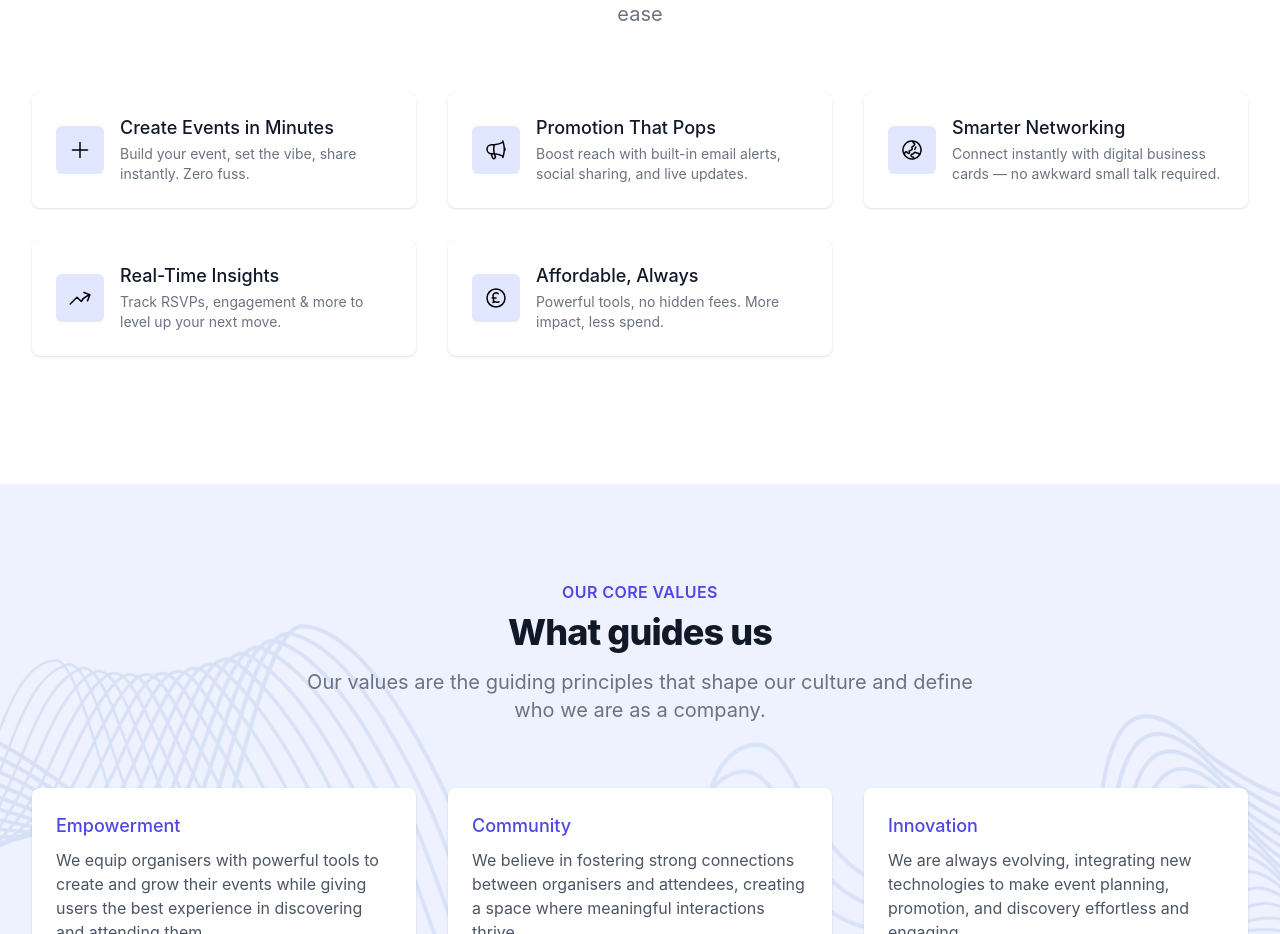
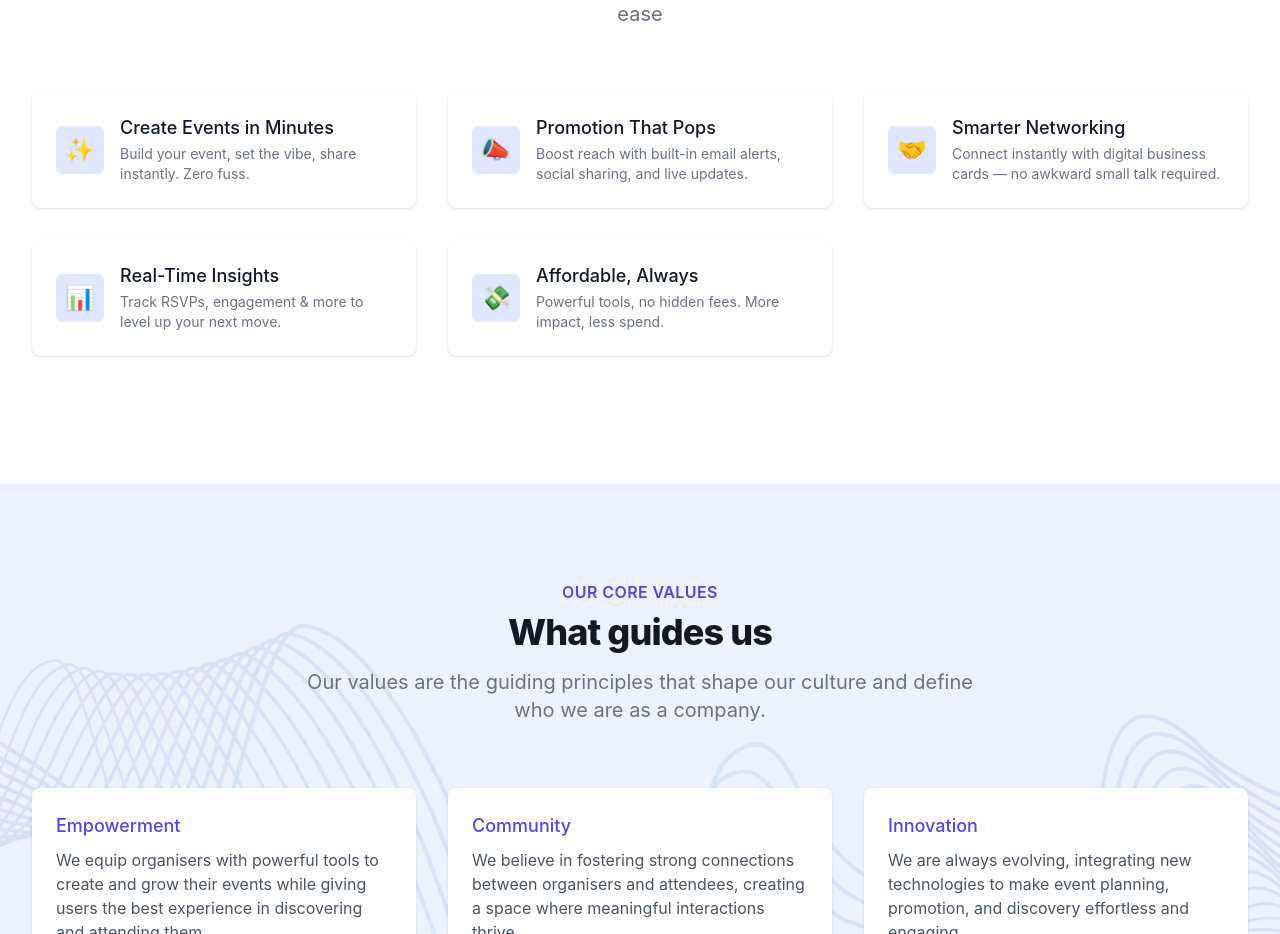
Before and after one commit to andrwsm/evently-landing, a React (Create React App) app: page / in a window 1280 px wide. Shown: the part 1625-2559 px from the top of the page. Built offline with nearby package versions, Linux system fonts and the light colour scheme.

Commit message:
update all features

```diff
--- a/src/components/LandingPage.js
+++ b/src/components/LandingPage.js
@@ -279,104 +279,29 @@ export default function LandingPage() {
       name: "Create Events in Minutes",
       description:
         "Build your event, set the vibe, share instantly. Zero fuss.",
-      svg: (
-        <svg
-          xmlns="http://www.w3.org/2000/svg"
-          fill="none"
-          viewBox="0 0 24 24"
-          strokeWidth="1.5"
-          stroke="currentColor"
-          className="size-6"
-        >
-          <path
-            strokeLinecap="round"
-            strokeLinejoin="round"
-            d="M12 4.5v15m7.5-7.5h-15"
-          />
-        </svg>
-      ),
+      emoji: "✨",
     },
     {
       name: "Promotion That Pops",
       description:
         "Boost reach with built-in email alerts, social sharing, and live updates.",
-      svg: (
-        <svg
-          xmlns="http://www.w3.org/2000/svg"
-          fill="none"
-          viewBox="0 0 24 24"
-          strokeWidth="1.5"
-          stroke="currentColor"
-          className="size-6"
-        >
-          <path
-            strokeLinecap="round"
-            strokeLinejoin="round"
-            d="M10.34 15.84c-.688-.06-1.386-.09-2.09-.09H7.5a4.5 4.5 0 1 1 0-9h.75c.704 0 1.402-.03 2.09-.09m0 9.18c.253.962.584 1.892.985 2.783.247.55.06 1.21-.463 1.511l-.657.38c-.551.318-1.26.117-1.527-.461a20.845 20.845 0 0 1-1.44-4.282m3.102.069a18.03 18.03 0 0 1-.59-4.59c0-1.586.205-3.124.59-4.59m0 9.18a23.848 23.848 0 0 1 8.835 2.535M10.34 6.66a23.847 23.847 0 0 0 8.835-2.535m0 0A23.74 23.74 0 0 0 18.795 3m.38 1.125a23.91 23.91 0 0 1 1.014 5.395m-1.014 8.855c-.118.38-.245.754-.38 1.125m.38-1.125a23.91 23.91 0 0 0 1.014-5.395m0-3.46c.495.413.811 1.035.811 1.73 0 .695-.316 1.317-.811 1.73m0-3.46a24.347 24.347 0 0 1 0 3.46"
-          />
-        </svg>
-      ),
+      emoji: "📣",
     },
     {
       name: "Smarter Networking",
       description:
         "Connect instantly with digital business cards — no awkward small talk required.",
-      svg: (
-        <svg
-          xmlns="http://www.w3.org/2000/svg"
-          fill="none"
-          viewBox="0 0 24 24"
-          strokeWidth={1.5}
-          stroke="currentColor"
-          className="size-6"
-        >
-          <path
-            strokeLinecap="round"
-            strokeLinejoin="round"
-            d="M12.75 3.03v.568c0 .334.148.65.405.864l1.068.89c.442.369.535 1.01.216 1.49l-.51.766a2.25 2.25 0 0 1-1.161.886l-.143.048a1.107 1.107 0 0 0-.57 1.664c.369.555.169 1.307-.427 1.605L9 13.125l.423 1.059a.956.956 0 0 1-1.652.928l-.679-.906a1.125 1.125 0 0 0-1.906.172L4.5 15.75l-.612.153M12.75 3.031a9 9 0 0 0-8.862 12.872M12.75 3.031a9 9 0 0 1 6.69 14.036m0 0-.177-.529A2.25 2.25 0 0 0 17.128 15H16.5l-.324-.324a1.453 1.453 0 0 0-2.328.377l-.036.073a1.586 1.586 0 0 1-.982.816l-.99.282c-.55.157-.894.702-.8 1.267l.073.438c.08.474.49.821.97.821.846 0 1.598.542 1.865 1.345l.215.643m5.276-3.67a9.012 9.012 0 0 1-5.276 3.67m0 0a9 9 0 0 1-10.275-4.835M15.75 9c0 .896-.393 1.7-1.016 2.25"
-          />
-        </svg>
-      ),
+      emoji: "🤝",
     },
     {
       name: "Real-Time Insights",
       description: "Track RSVPs, engagement & more to level up your next move.",
-      svg: (
-        <svg
-          xmlns="http://www.w3.org/2000/svg"
-          fill="none"
-          viewBox="0 0 24 24"
-          strokeWidth="1.5"
-          stroke="currentColor"
-          className="size-6"
-        >
-          <path
-            strokeLinecap="round"
-            strokeLinejoin="round"
-            d="M2.25 18 9 11.25l4.306 4.306a11.95 11.95 0 0 1 5.814-5.518l2.74-1.22m0 0-5.94-2.281m5.94 2.28-2.28 5.941"
-          />
-        </svg>
-      ),
+      emoji: "📊",
     },
     {
       name: "Affordable, Always",
       description: "Powerful tools, no hidden fees. More impact, less spend.",
-      svg: (
-        <svg
-          xmlns="http://www.w3.org/2000/svg"
-          fill="none"
-          viewBox="0 0 24 24"
-          strokeWidth="1.5"
-          stroke="currentColor"
-          className="size-6"
-        >
-          <path
-            strokeLinecap="round"
-            strokeLinejoin="round"
-            d="M14.121 7.629A3 3 0 0 0 9.017 9.43c-.023.212-.002.425.028.636l.506 3.541a4.5 4.5 0 0 1-.43 2.65L9 16.5l1.539-.513a2.25 2.25 0 0 1 1.422 0l.655.218a2.25 2.25 0 0 0 1.718-.122L15 15.75M8.25 12H12m9 0a9 9 0 1 1-18 0 9 9 0 0 1 18 0Z"
-          />
-        </svg>
-      ),
+      emoji: "💸",
     },
   ];
 
@@ -504,7 +429,11 @@ export default function LandingPage() {
                     <div className="p-6">
                       <div className="flex items-center">
                         <div className="flex-shrink-0 h-12 w-12 rounded-md bg-indigo-100 flex items-center justify-center">
-                          {feature.svg}
+                          {feature.emoji ? (
+                            <span className="text-2xl">{feature.emoji}</span>
+                          ) : (
+                            feature.svg
+                          )}
                         </div>
                         <div className="ml-4">
                           <h3 className="text-lg leading-6 font-medium text-gray-900">
```
